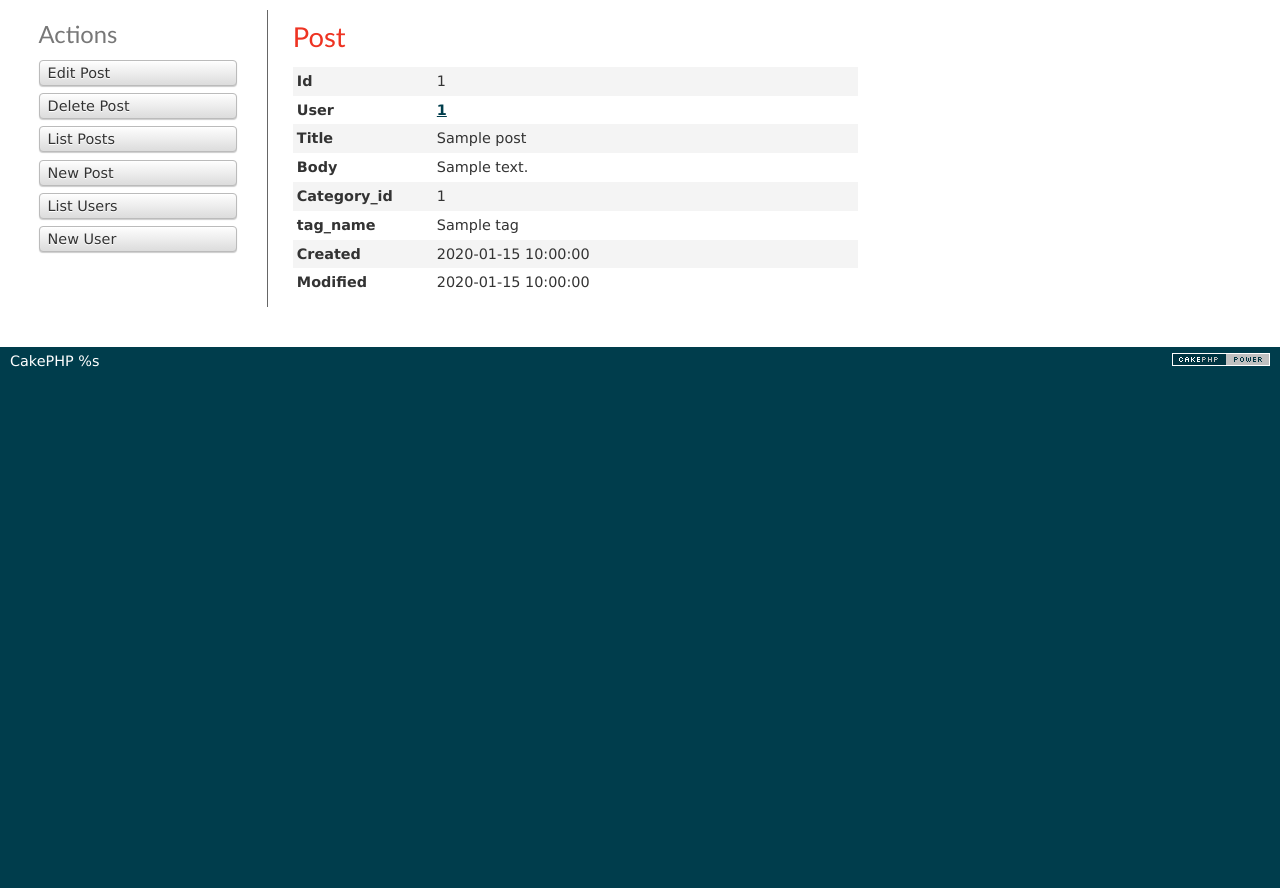
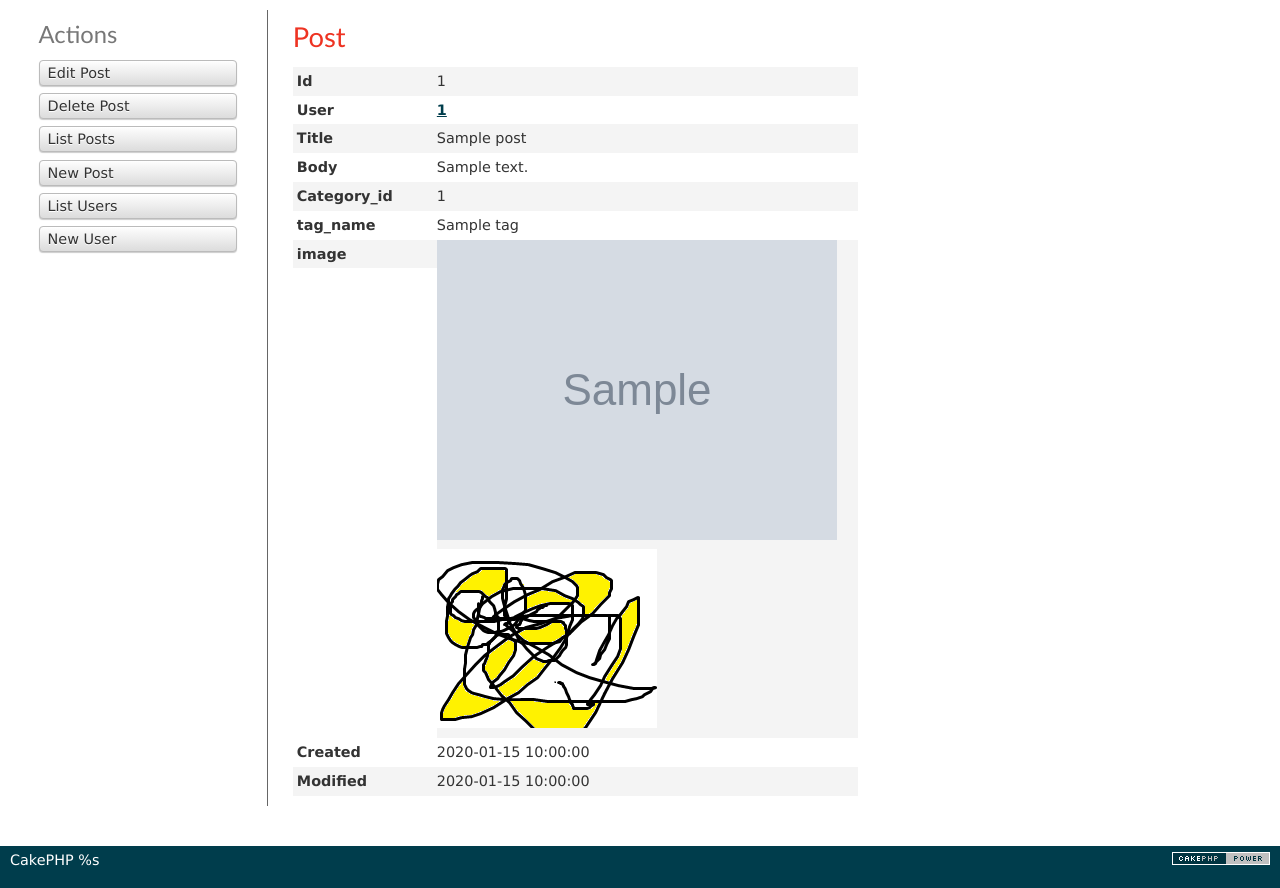
Before and after one commit to tnoutnou/study_201705, a CakePHP app: the page made by app/View/Posts/view.ctp in a window 1280 px wide. Shown: the part 47-935 px from the top of the page. Before the commit the page ends 414 px from the top, so only its background shows below. Run offline with PHP 8.4 and a stand-in for CakePHP, Linux system fonts and the light colour scheme; the template is opened without the code that fills it: most values are stand-ins (such as "Sample title", 1, 10 or a date in 2020); grey boxes marked "Sample" are stand-in pictures; data that the repository does not hold is empty; some libraries are stand-ins or nearby versions.

Commit message:
commit_0511C
Upload Plugin実装中

```diff
--- a/app/View/Posts/view.ctp
+++ b/app/View/Posts/view.ctp
@@ -36,6 +36,18 @@
 			&nbsp;
 		</dd>
 
+		<dt><?php echo __('image'); ?></dt>
+		<dd>
+			<?php $base = $this->Html->url( "/app/webroot/files/image/filename/" ); ?>
+			<?php $base = "/app/webroot/files/image/filename/"; ?>
+			<?php foreach ($post['Image'] as $image) {?>
+			<?php echo $this->Html->image( $base . $image["dirname"] . "/" . $image["filename"] ); ?>
+			<?php } ?>
+			&nbsp;
+			<?php echo $this->Html->image( "/app/webroot/files/image/filename/3/rakugaki.png" ); ?>
+		</dd>
+
+
 		<dt><?php echo __('Created'); ?></dt>
 		<dd>
 			<?php echo h($post['Post']['created']); ?>
```
Also changed, not shown: 17 other files.
